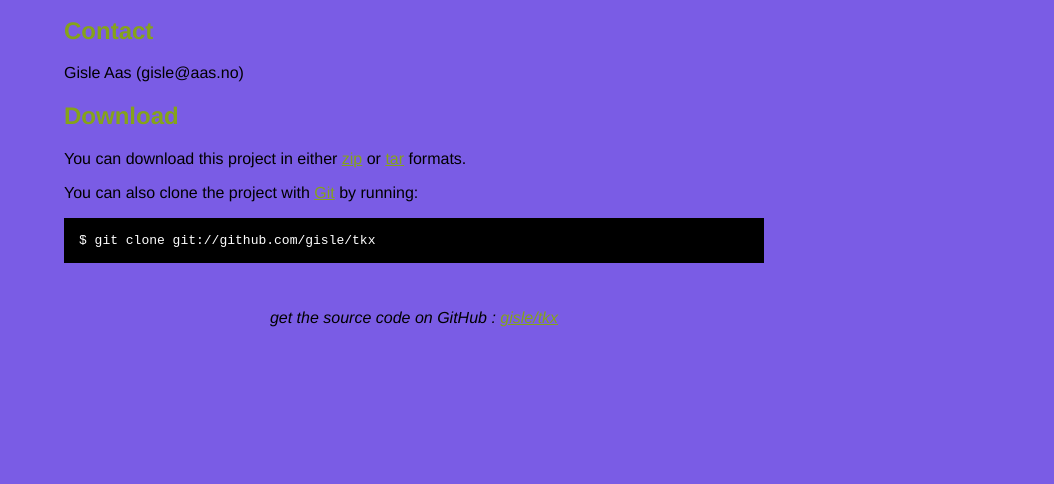
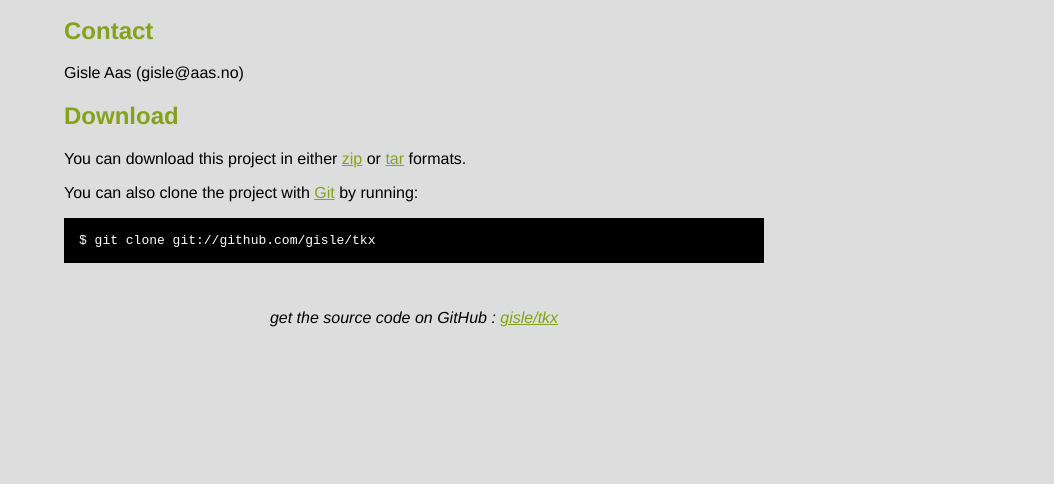
Before and after one commit to gisle/tkx, a plain HTML site: page index.html in a window 1280 px wide. Shown: the part 316-800 px from the top of the page, without its empty margins (226-1280 px from the left). Drawn offline with Linux system fonts and the light colour scheme.

Commit message:
A less annoying background color

```diff
--- a/index.html
+++ b/index.html
@@ -10,7 +10,7 @@
 	<style type="text/css">
 		body {
   		margin-top: 1.0em;
-  		background-color: #7a5ce5;
+  		background-color: #DDD;
 		  font-family: "helvetica";
   		color: #000000;
     }
```
